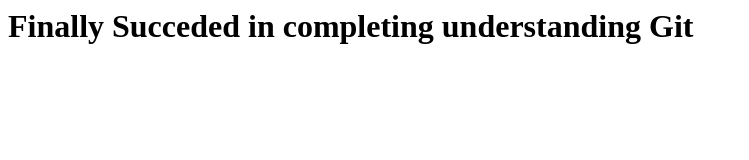
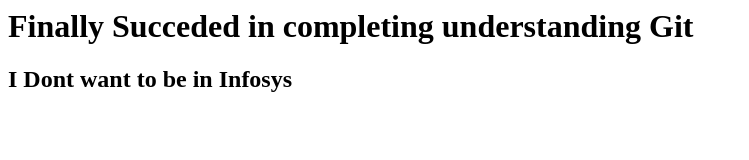
Before and after one commit to vinayaka1511/Git-Project, a plain HTML site: page index.html in a window 1280 px wide. Shown: the whole page, without its empty margins (0-749 px from the left). Drawn offline with Linux system fonts and the light colour scheme.

Commit message:
Statement Added

```diff
--- a/index.html
+++ b/index.html
@@ -1,5 +1,6 @@
 <head>
   <body>
     <h1>Finally Succeded in completing understanding Git</h1>
+    <h2>I Dont want to be in Infosys</h2>
   </body>
 </head>
```
